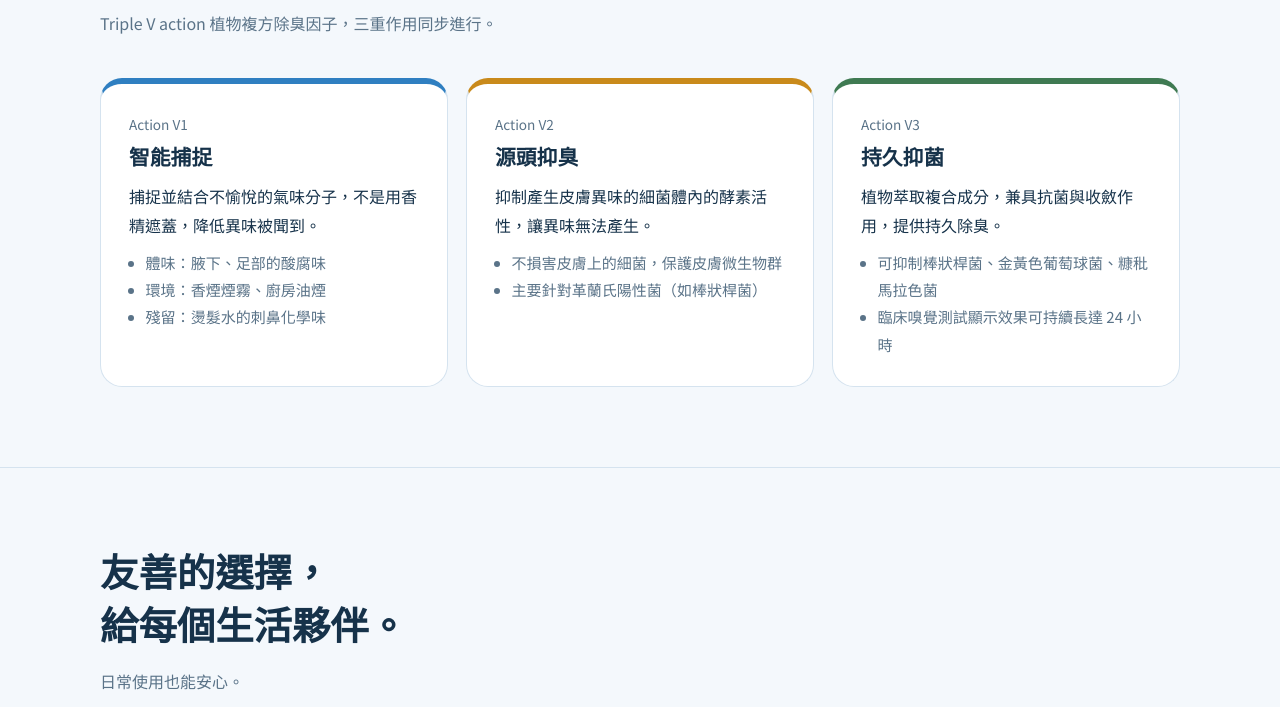
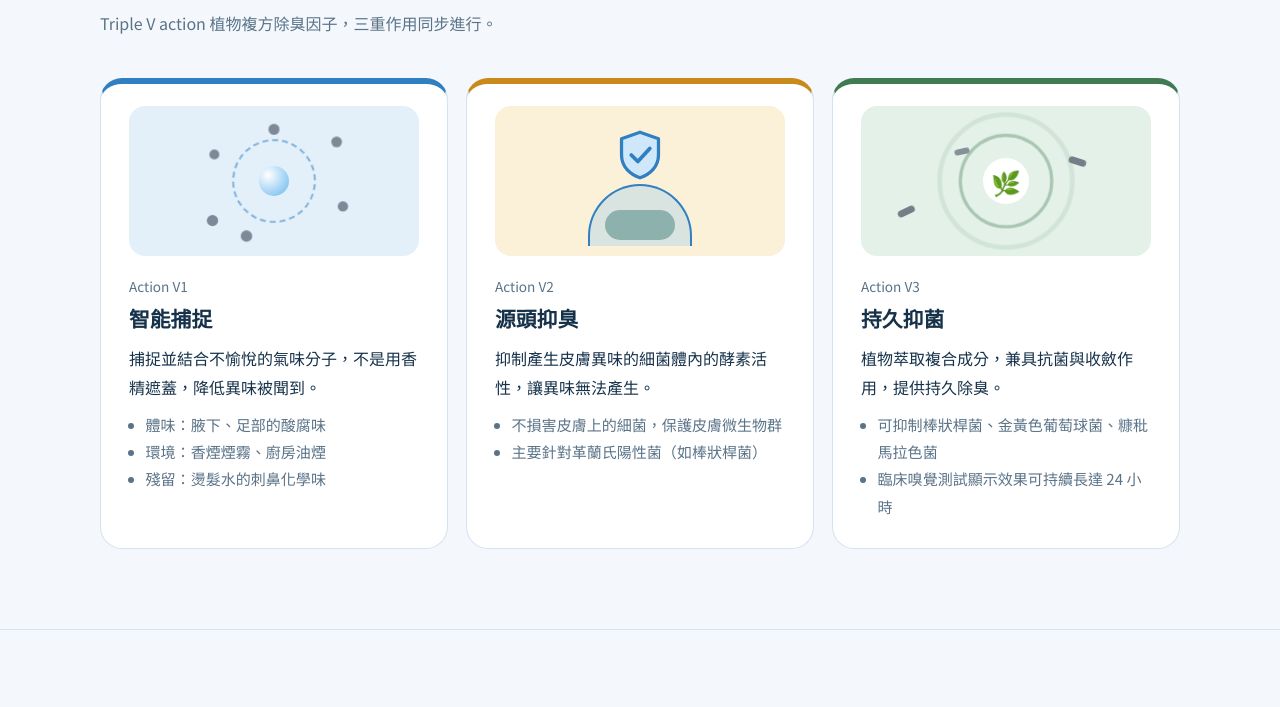
Before and after one commit to cindytsai9/MOKI-V, a plain HTML site: page index.html in a window 1280 px wide. Shown: the part 3575-4282 px from the top of the page. Drawn offline with Linux system fonts and the light colour scheme.

Commit message:
Add files via upload

```diff
--- a/index.html
+++ b/index.html
@@ -118,6 +118,29 @@ section{padding:56px 0}.band img{aspect-ratio:16/9}
 @keyframes press{0%,30%{transform:none}34%,40%{transform:translateY(10px)}46%,100%{transform:none}}
 @keyframes spray{0%,34%{opacity:0;transform:translate(0,0) scale(.3)}38%{opacity:.95}56%{opacity:0;transform:translate(var(--dx),var(--dy)) scale(2.4)}100%{opacity:0}}
 @media (prefers-reduced-motion:reduce){.head{animation:none}.sp{display:none}}
+.vis{position:relative;height:150px;border-radius:16px;margin:-6px 0 18px;overflow:hidden}
+.vis i{position:absolute;display:block}
+.v1{background:var(--sky-soft)}.v2{background:var(--amber-soft)}.v3{background:var(--leaf-soft)}
+.v1 .rg{left:50%;top:50%;width:84px;height:84px;margin:-42px;border:2px dashed var(--sky);border-radius:50%;opacity:.55;animation:spin 12s linear infinite}
+.v1 .od{left:50%;top:50%;width:12px;height:12px;margin:-6px;border-radius:50%;background:#6b7785;opacity:0;animation:v1in 4s ease-in-out infinite;animation-delay:var(--dl)}
+.v1 .core{left:50%;top:50%;width:40px;height:40px;margin:-20px;border-radius:50%;background:radial-gradient(circle at 30% 30%,#fff,#8cc8f2 75%);animation:core 4s ease-in-out infinite}
+@keyframes spin{to{transform:rotate(360deg)}}
+@keyframes v1in{0%{opacity:0;transform:translate(var(--ox),var(--oy)) scale(1)}12%{opacity:.85}62%{opacity:.85;transform:translate(0,0) scale(.5)}76%,100%{opacity:0;transform:translate(0,0) scale(0)}}
+@keyframes core{0%,55%{transform:scale(.75)}68%{transform:scale(1.2)}85%,100%{transform:scale(.9)}}
+.v2 .cell{left:50%;bottom:16px;width:70px;height:30px;margin-left:-35px;border-radius:15px;background:#8fa88f}
+.v2 .dome{left:50%;bottom:10px;width:104px;height:62px;margin-left:-52px;border:2px solid var(--sky);border-bottom:0;border-radius:52px 52px 0 0;background:rgba(140,200,242,.3);opacity:0;transform-origin:50% 100%;animation:sh 6s ease-in-out infinite}
+.v2 .sh{position:absolute;left:50%;bottom:76px;margin-left:-22px;opacity:0;transform-origin:50% 100%;animation:sh 6s ease-in-out infinite}
+.v2 .up{bottom:44px;width:9px;height:9px;border-radius:50%;background:#6b7785;opacity:0}
+.v2 .ua{animation:ua 6s ease-in infinite}.v2 .ub{animation:ub 6s ease-in infinite}
+@keyframes ua{0%{opacity:0;transform:translateY(0)}5%{opacity:.85}12%{opacity:0;transform:translateY(-70px)}14%{opacity:0;transform:translateY(0)}19%{opacity:.85}26%{opacity:0;transform:translateY(-70px)}28%{opacity:0;transform:translateY(0)}33%{opacity:.85}40%,100%{opacity:0;transform:translateY(-70px)}}
+@keyframes ub{0%,5%{opacity:0;transform:translateY(0)}10%{opacity:.85}17%{opacity:0;transform:translateY(-70px)}19%{opacity:0;transform:translateY(0)}24%{opacity:.85}31%{opacity:0;transform:translateY(-70px)}33%{opacity:0;transform:translateY(0)}38%{opacity:.85}45%,100%{opacity:0;transform:translateY(-70px)}}
+@keyframes sh{0%,40%{opacity:0;transform:scale(.6)}50%{opacity:1;transform:scale(1.08)}58%,90%{opacity:1;transform:scale(1)}100%{opacity:0;transform:scale(1)}}
+.v3 .rp{left:50%;top:50%;width:60px;height:60px;margin:-30px;border:2px solid var(--leaf);border-radius:50%;opacity:0;animation:rp 3s ease-out infinite}
+.v3 .lf{position:absolute;left:50%;top:50%;width:46px;height:46px;margin:-23px;border-radius:50%;background:var(--surface);display:grid;place-items:center;font-size:1.5rem}
+.v3 .bt{left:50%;top:50%;width:18px;height:7px;margin:-3.5px -9px;border-radius:4px;background:#5d6a77;opacity:0;animation:bt 3s ease-in infinite;animation-delay:var(--dl)}
+@keyframes rp{0%{opacity:.7;transform:scale(.6)}100%{opacity:0;transform:scale(2.6)}}
+@keyframes bt{0%{opacity:0;transform:translate(var(--sx),var(--y)) rotate(var(--r))}15%{opacity:.85}60%{opacity:.85;transform:translate(var(--ex),var(--y)) rotate(var(--r)) scale(1)}80%,100%{opacity:0;transform:translate(var(--ex),var(--y)) rotate(var(--r)) scale(0)}}
+@media (prefers-reduced-motion:reduce){.vis i{animation:none!important}.v1 .od,.v2 .up,.v3 .bt{display:none}.v1 .core{transform:none}.v2 .sh{opacity:1}.v3 .rp{opacity:.4}}
 </style>
 </head>
 <body>
@@ -197,11 +220,11 @@ section{padding:56px 0}.band img{aspect-ratio:16/9}
  <h2 class="t">三種思路，處理同一件事：<br>不要讓味道一直留下來。</h2>
  <p class="sub">Triple V action 植物複方除臭因子，三重作用同步進行。</p>
  <div class="grid g3">
-  <article class="vv"><p class="k">Action V1</p><h3>智能捕捉</h3><p>捕捉並結合不愉悅的氣味分子，不是用香精遮蓋，降低異味被聞到。</p>
+  <article class="vv"><div class="vis v1" aria-hidden="true"><i class="rg"></i><i class="od" style="--ox:-90px;--oy:-40px;--dl:0s"></i><i class="od" style="--ox:80px;--oy:-50px;--dl:0.2s"></i><i class="od" style="--ox:-70px;--oy:45px;--dl:0.4s"></i><i class="od" style="--ox:95px;--oy:35px;--dl:0.1s"></i><i class="od" style="--ox:0px;--oy:-62px;--dl:0.3s"></i><i class="od" style="--ox:-30px;--oy:60px;--dl:0.5s"></i><i class="core"></i></div><p class="k">Action V1</p><h3>智能捕捉</h3><p>捕捉並結合不愉悅的氣味分子，不是用香精遮蓋，降低異味被聞到。</p>
    <ul><li>體味：腋下、足部的酸腐味</li><li>環境：香煙煙霧、廚房油煙</li><li>殘留：燙髮水的刺鼻化學味</li></ul></article>
-  <article class="vv"><p class="k">Action V2</p><h3>源頭抑臭</h3><p>抑制產生皮膚異味的細菌體內的酵素活性，讓異味無法產生。</p>
+  <article class="vv"><div class="vis v2" aria-hidden="true"><i class="cell"></i><i class="dome"></i><svg class="sh" viewBox="0 0 40 46" width="44" height="50"><path d="M20 2L37 8V23C37 34 29 41 20 44C11 41 3 34 3 23V8Z" fill="#cfe7fa" stroke="#2f7fc1" stroke-width="3" stroke-linejoin="round"/><path d="M12 23l6 6 11-12" fill="none" stroke="#2f7fc1" stroke-width="3.5" stroke-linecap="round" stroke-linejoin="round"/></svg><i class="up ua" style="left:40%"></i><i class="up ub" style="left:48%"></i><i class="up ua" style="left:56%"></i><i class="up ub" style="left:63%"></i></div><p class="k">Action V2</p><h3>源頭抑臭</h3><p>抑制產生皮膚異味的細菌體內的酵素活性，讓異味無法產生。</p>
    <ul><li>不損害皮膚上的細菌，保護皮膚微生物群</li><li>主要針對革蘭氏陽性菌（如棒狀桿菌）</li></ul></article>
-  <article class="vv"><p class="k">Action V3</p><h3>持久抑菌</h3><p>植物萃取複合成分，兼具抗菌與收斂作用，提供持久除臭。</p>
+  <article class="vv"><div class="vis v3" aria-hidden="true"><i class="rp"></i><i class="rp" style="animation-delay:-1s"></i><i class="rp" style="animation-delay:-2s"></i><span class="lf">🌿</span><i class="bt" style="--sx:-110px;--ex:-44px;--y:-30px;--dl:0s;--r:-12deg"></i><i class="bt" style="--sx:110px;--ex:44px;--y:-20px;--dl:0.7s;--r:18deg"></i><i class="bt" style="--sx:-110px;--ex:-44px;--y:30px;--dl:1.4s;--r:-25deg"></i><i class="bt" style="--sx:110px;--ex:44px;--y:36px;--dl:2.1s;--r:10deg"></i></div><p class="k">Action V3</p><h3>持久抑菌</h3><p>植物萃取複合成分，兼具抗菌與收斂作用，提供持久除臭。</p>
    <ul><li>可抑制棒狀桿菌、金黃色葡萄球菌、糠秕馬拉色菌</li><li>臨床嗅覺測試顯示效果可持續長達 24 小時</li></ul></article>
  </div>
 </div></section>
```
